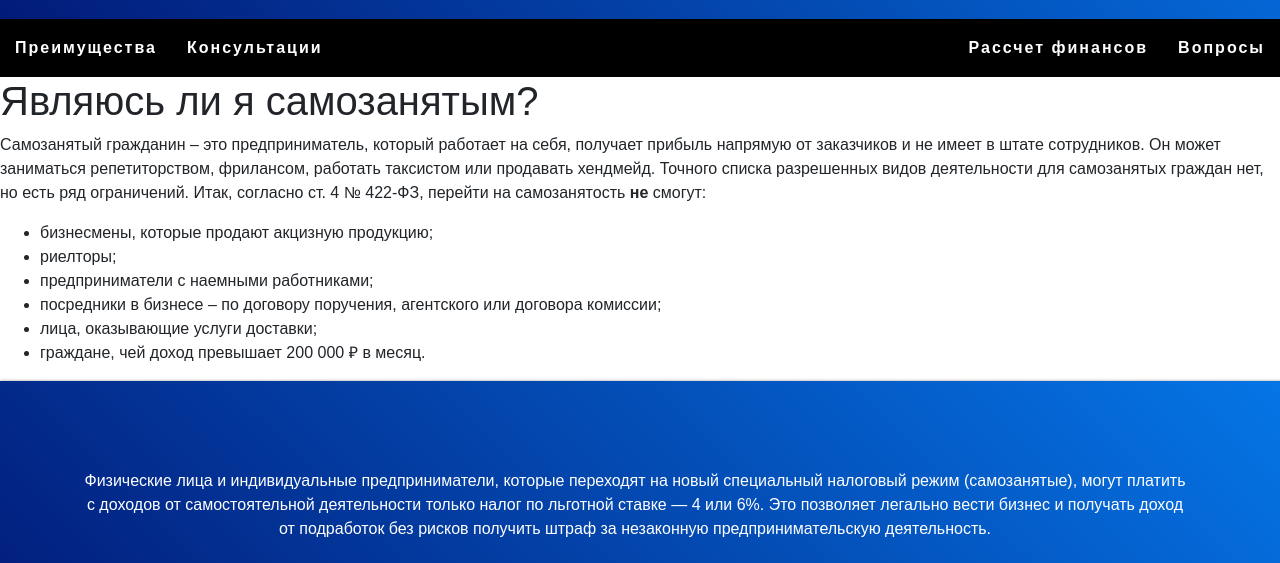
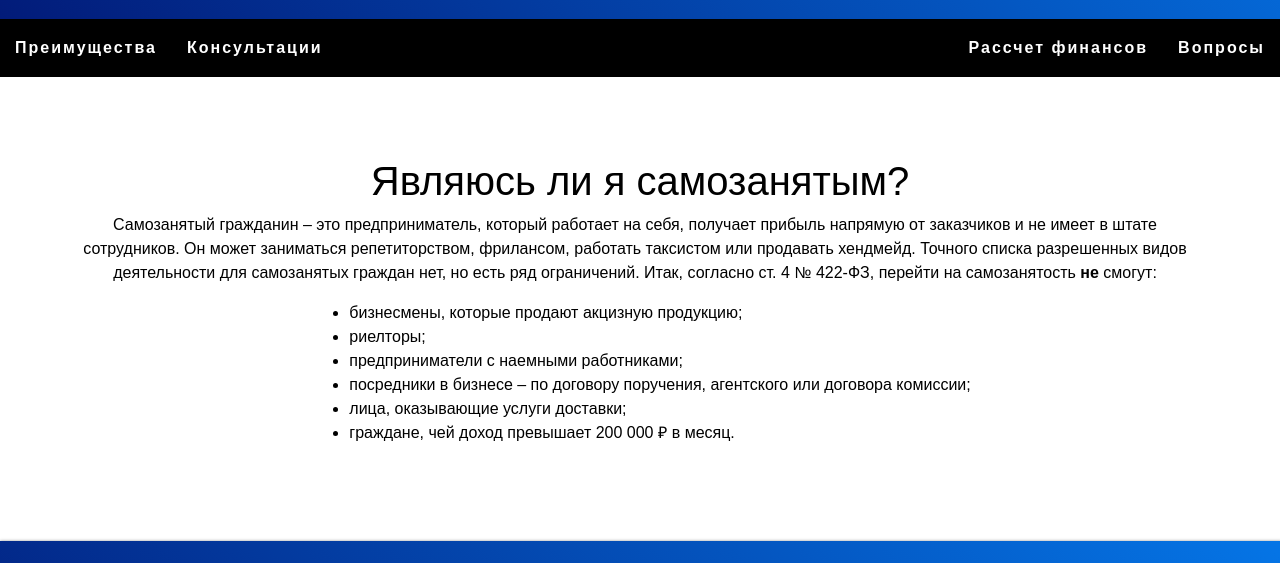
Before and after one commit to Alyona-Kharitonova/fnswebsite, a plain HTML site: page index.html in a window 1280 px wide. Shown: the part 237-800 px from the top of the page. Drawn offline with nearby package versions, Linux system fonts and the light colour scheme.

Commit message:
Add files via upload

```diff
--- a/style.css
+++ b/style.css
@@ -78,6 +78,21 @@ body {
 }
 @media (max-width: 630px) {
 .menu-main li {display: block;}
+}
+.block1 {
+    padding: 80px;
+    text-align: center;
+    background: white;
+    color: black;
+}
+.block1 ul{
+	text-align: left;
+    background: white;
+    color: black;
+    display:inline-block;
+}
+.block1 h1 {
+    font-size: 40px;
 }
 .block2 {
     padding: 80px;
```
